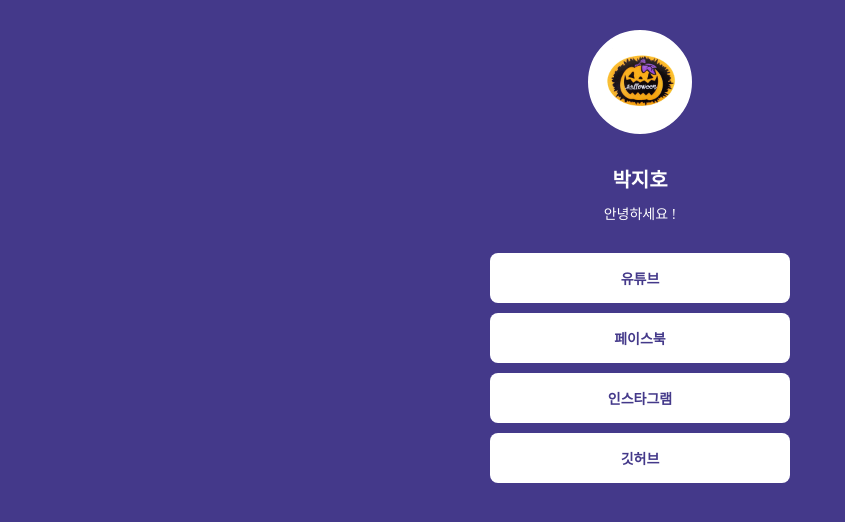
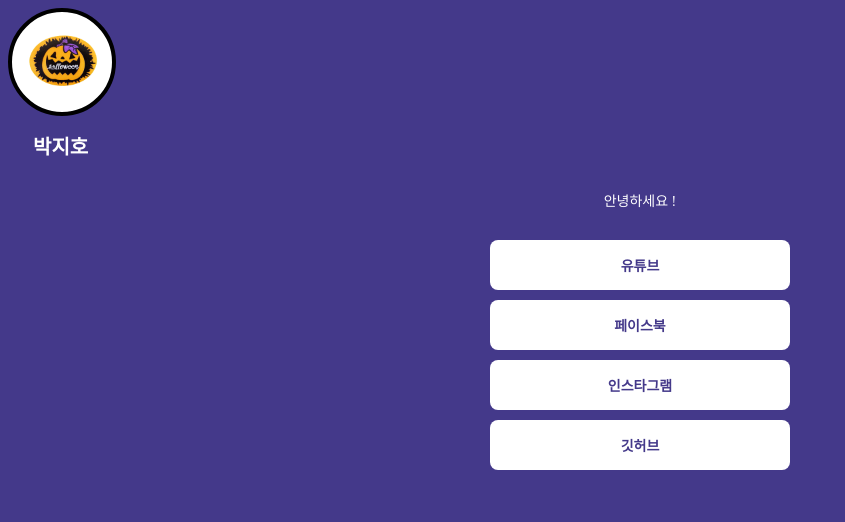
Before and after one commit to parkjiho711/mypage, a plain HTML site: page index.html in a window 1280 px wide. Shown: the whole page, without its empty margins (0-845 px from the left). Drawn offline with Linux system fonts and the light colour scheme; a web font is replaced by a local one.

Commit message:
Update index.html

```diff
--- a/index.html
+++ b/index.html
@@ -7,7 +7,7 @@
     <meta property="og:title" content="박지호 - 프로필 링크">
     <meta property="og:description" content="안녕하세요. 박지호 프로필입니다.">
     <meta property="og:image" content="호박.jpg">
-    <script type="text/javascript" src="https://s3.ap-northeast-2.amazonaws.com/materials.spartacodingclub.kr/free/sparta.js"></script>
+    <!-- <script type="text/javascript" src="https://s3.ap-northeast-2.amazonaws.com/materials.spartacodingclub.kr/free/sparta.js"></script> -->
     <title>박지호 - 프로필 링크</title>
     <style>
         @import url('https://cdn.jsdelivr.net/gh/orioncactus/pretendard/dist/web/static/pretendard.css');
@@ -22,7 +22,7 @@
             height: 100px;
 
             border-radius : 100%;
-            border : 2px solid white;
+            border : 4px solid black;
 
             background-image: url(호박.jpg);
             background-position: center;
@@ -32,8 +32,9 @@
             color : white;
             font-size: 20px;
 
-            margin-top: 30px;
+            margin-top: 15px;
             margin-bottom: 10px;
+            margin-left: 25px;
         }
         .sub{
             color : white;
@@ -80,9 +81,9 @@
     </style>
 </head>
 <body>
+    <div class="profile"></div>
+    <h1 class="main">박지호</h1>
     <div class="wrap">
-        <div class="profile"></div>
-        <h1 class="main">박지호</h1>
         <p class="sub">안녕하세요 !</p>
         <a target="_blank" href="https://www.youtube.com/channel/UCIDTrDuZ0ryywu5mGnNUVbg">유튜브</a>
         <a target="_blank" href="https://www.facebook.com/profile.php?id=100006452939434">페이스북</a>
```
